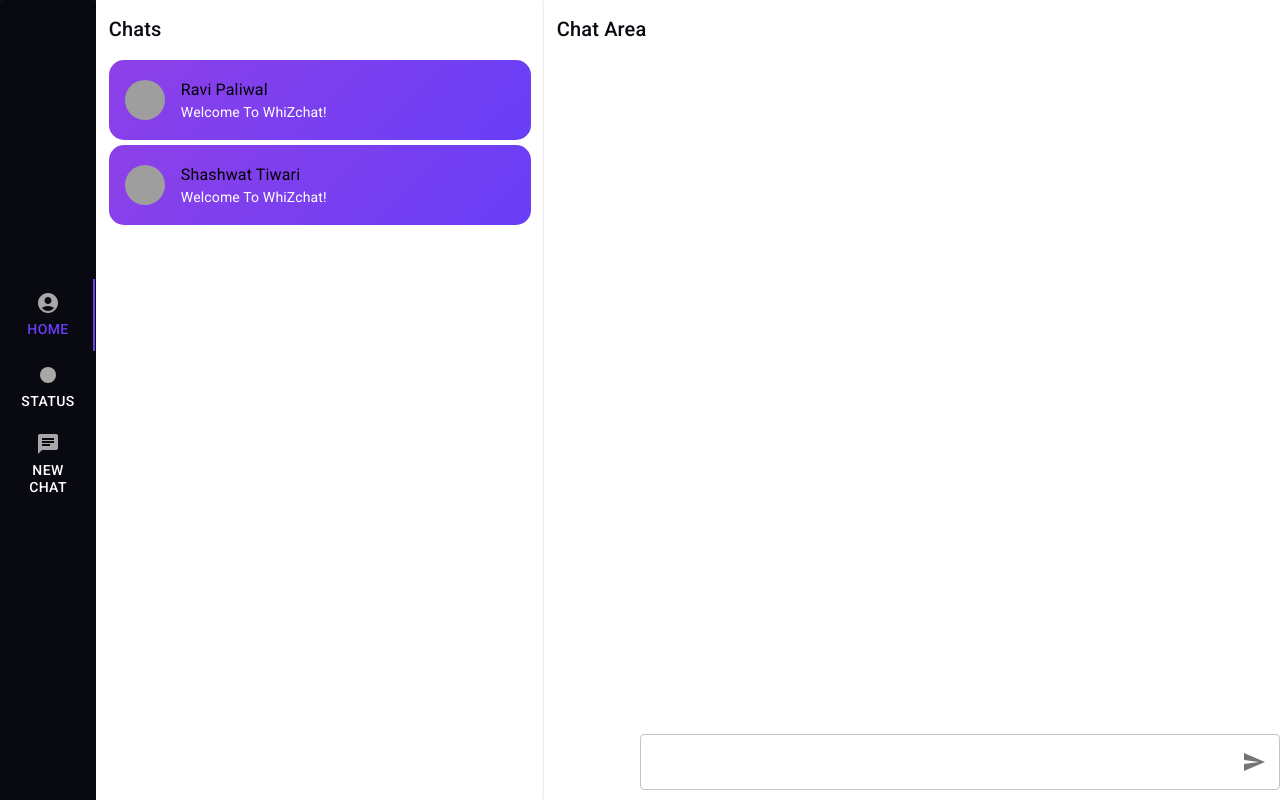
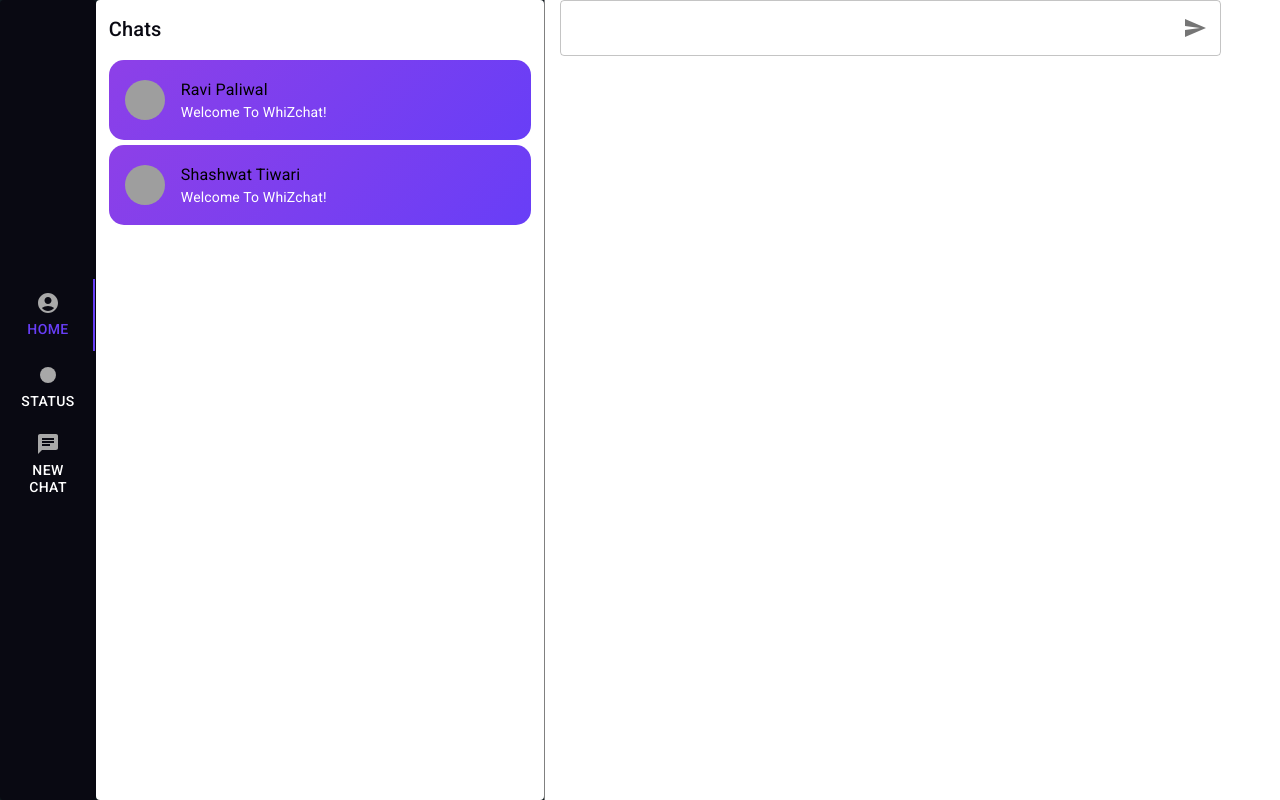
Before and after one commit to RaviPaliwal/whizchat, a React (Create React App) app: page /chats in a window 1280 px wide. Built offline with nearby package versions, Linux system fonts and the light colour scheme; grey boxes are pictures that could not be loaded.

Commit message:
14 AUG 2:03

```diff
--- a/src/Components/ChatTab.jsx
+++ b/src/Components/ChatTab.jsx
@@ -1,33 +1,84 @@
-import React, { useState } from "react";
+import React, { useEffect, useRef, useState } from "react";
 import {
   Typography,
   Paper,
+  TextField,
+  InputAdornment,
 } from "@mui/material";
-import Message from "./Message"; // A separate component for rendering messages
+import Message from "./Message";
 import { chatAreaStyle } from "./Theme";
-import Typer from "./Typer";
+import SendIcon from "@mui/icons-material/Send";
 
 const ChatTab = () => {
   const [messages, setMessages] = useState([]); // Store the chat messages
+
   const sendMessage = (text) => {
     // Function to send a message
     const newMessage = { text, sender: "user" };
     setMessages([...messages, newMessage]);
   };
 
-  return (<>
-    <Paper style={chatAreaStyle}>
-      <Typography variant="h6" gutterBottom>
-        Chat Area
-      </Typography>
-      <div className="messages-container">
-        {messages.map((message, index) => (
-          <Message key={index} message={message} />
-        ))}
-      </div>
-    </Paper>
+  const scrollRef = useRef(null);
 
-    <Typer setMessages={setMessages} sendMessage={sendMessage}/></>
+  useEffect(() => {
+    // Scroll chat container to the bottom when messages change
+    if (scrollRef.current) {
+      scrollRef.current.scrollTop = scrollRef.current.scrollHeight;
+    }
+  }, [messages]);
+
+  return (
+    <div  style={{...chatAreaStyle, display: "flex", flexDirection: "column", height: "100%" }}>
+      <Paper style={{height:"100%",borderRadius:"0px",borderLeft:".5px solid gray"}}>
+        {/* <Typography variant="h6" gutterBottom>
+          Chat Area
+        </Typography> */}
+
+
+
+
+
+
+
+
+        <div
+          ref={scrollRef}
+          style={{ maxHeight: "75vh", overflowY: "auto",
+          flex: 1, // Let the messages container fill the remaining height
+         }}
+          className="messages-container"
+        >
+          {messages.map((message, index) => (
+            <Message key={index} message={message} />
+          ))}
+        </div>
+        <div style={{ marginTop: "auto" }}>
+          <TextField
+            label="Type a message"
+            style={{
+              width: "90%",
+              marginLeft:"2%",
+              marginRight:"2%"
+
+            }}
+            variant="outlined"
+            onKeyDown={(e) => {
+              if (e.key === "Enter" && e.target.value.trim() !== "") {
+                sendMessage(e.target.value);
+                e.target.value = "";
+              }
+            }}
+            InputProps={{
+              endAdornment: (
+                <InputAdornment position="end">
+                  <SendIcon onClick={() => sendMessage("HI")} />
+                </InputAdornment>
+              ),
+            }}
+          />
+        </div>
+      </Paper>
+    </div>
   );
 };
 
--- a/src/Components/HomePage.jsx
+++ b/src/Components/HomePage.jsx
@@ -18,7 +18,7 @@ function HomePage() {
         {/* Sidebar */}
         <SideNavbar /> {/* Use the SideNavbar component */}
         {/* Chat profiles */}
-        <Chats />
+        <Chats/>
         {/* Chat area */}
         <ChatTab />
       </Container>
--- a/src/Components/Message.jsx
+++ b/src/Components/Message.jsx
@@ -1,15 +1,23 @@
-import { Chip } from "@mui/material";
+import { Typography } from "@mui/material";
 import React from "react";
-const msgstyle={
-  display:"Block",
-  marginY:"5px"
-
-}
-
 
 const Message = ({ message }) => {
   return (
-    <Chip style={msgstyle} label={message.text} />
+    <Typography
+      variant="body1"
+      style={{
+        display: "block",
+        padding: "8px 12px",
+        width:"fit-content",
+        margin: "5px",
+        backgroundColor: "#E0E0E0", // Set your desired background color
+        borderRadius: "10px",
+        wordWrap: "break-word",
+        maxWidth: "70%", // You can adjust the maximum width as needed
+      }}
+    >
+      {message.text}
+    </Typography>
   );
 };
 
--- a/src/Components/Theme.jsx
+++ b/src/Components/Theme.jsx
@@ -21,8 +21,8 @@ export const theme = createTheme({
 export const appContainerStyle = {
     display: "flex",
     height: "100vh",
-    maxWidth: "100vw",
-    overflow: "hidden",
+    // maxWidth: "100vw",
+    // overflow: "hidden",
   };
 
 export const sidebarStyle = {
@@ -41,7 +41,6 @@ export const sidebarStyle = {
     display: 'flex',
     flexDirection: 'column',
     padding: '.8rem',
-    borderRadius:"0px",
     overflowY:"scroll",
   };
 
@@ -49,9 +48,8 @@ export const sidebarStyle = {
     flexGrow: 1,
     display: 'flex',
     flexDirection: 'column',
-    padding: '.8rem',
-    borderRadius:"0px",
+    // padding: '.8rem'
     backgroundColor: "",
     color: "primary",
-    overflowY:"scroll"
+    overflowY: "auto",
   };
```
